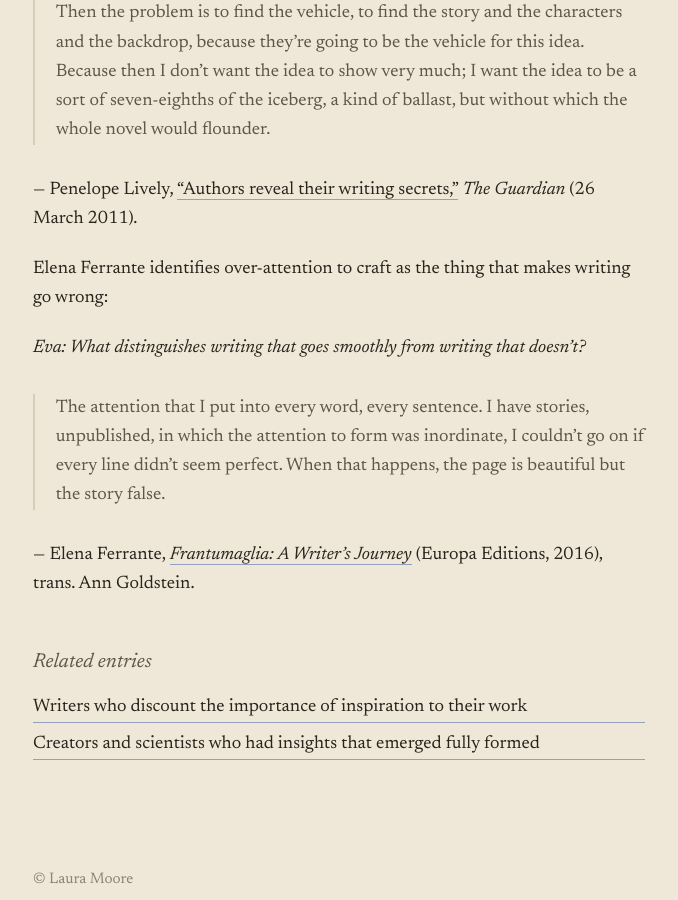
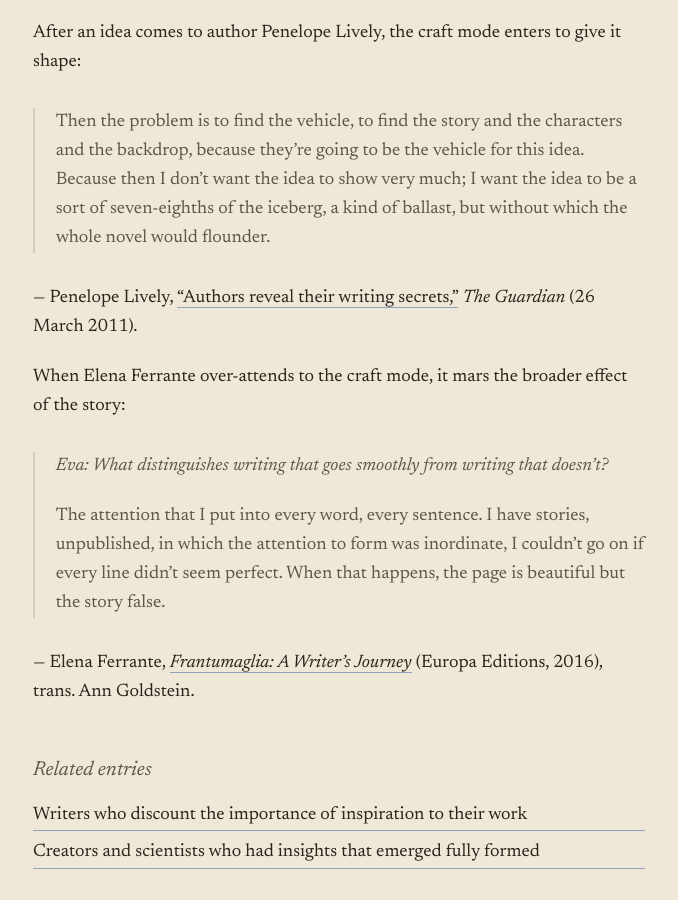
Before and after one commit to lauramoorewrites-del/treasury, a Jekyll site: the page built from _pages/my-theory-of-art-and-craft.md, in a window 1280 px wide and 900 px high, scrolled down 3415 px. Shown: the whole window, without its empty margins (301-979 px from the left). Built offline with Jekyll 4.4.1, drawn with Linux system fonts in a browser that asks for light colours; some of the changed text lies outside the part shown.

Commit message:
Revise Ferrante passage framing and formatting
Co-Authored-By: Claude Sonnet 4.6 <noreply@anthropic.com>

```diff
--- a/_pages/my-theory-of-art-and-craft.md
+++ b/_pages/my-theory-of-art-and-craft.md
@@ -43,8 +43,10 @@ As a young writer, Virginia Woolf learned that the art mode could not be summone
 
 — Virginia Woolf, diary entry, 10 September 1927, collected in *The Diary of Virginia Woolf*, vol. III.
 
-*Eva: In that state of grace the writing emerges without corrections and reworkings?*
+To her, Elena Ferrante's best storytelling ocurrs when she is "as if taking dictation":
 
+> *Eva: In that state of grace the writing emerges without corrections and reworkings?*
+>
 > No, the writing no, but the story yes. And that happens when you have a clamor in your head and you continue to write as if taking dictation, even while you're doing the shopping, even when you eat, even in your sleep. […] Thus everything happens in my head and, in essence, while I'm actually writing. Then a moment arrives when I need to catch my breath. I stop, reread, and work with pleasure on the quality of the prose. But in the previous books that happened, I don't know, after two, three, four pages, at most ten—in *My Brilliant Friend* it happened after fifty or even a hundred pages that were written without rereading.
 
 — Elena Ferrante, [*Frantumaglia: A Writer's Journey*](https://bookshop.org/p/books/frantumaglia-a-writer-s-journey-elena-ferrante/2938d8e0826c3b96?ean=9781609454326) (Europa Editions, 2016), trans. Ann Goldstein.
@@ -61,10 +63,10 @@ After an idea comes to author Penelope Lively, the craft mode enters to give it
 
 — Penelope Lively, ["Authors reveal their writing secrets,"](https://www.theguardian.com/books/2011/mar/26/authors-secrets-writing) *The Guardian* (26 March 2011).
 
-Elena Ferrante identifies over-attention to craft as the thing that makes writing go wrong:
+When Elena Ferrante over-attends to the craft mode, it mars the broader effect of the story:
 
-*Eva: What distinguishes writing that goes smoothly from writing that doesn't?*
-
+> *Eva: What distinguishes writing that goes smoothly from writing that doesn't?*
+>
 > The attention that I put into every word, every sentence. I have stories, unpublished, in which the attention to form was inordinate, I couldn't go on if every line didn't seem perfect. When that happens, the page is beautiful but the story false.
 
 — Elena Ferrante, [*Frantumaglia: A Writer's Journey*](https://bookshop.org/p/books/frantumaglia-a-writer-s-journey-elena-ferrante/2938d8e0826c3b96?ean=9781609454326) (Europa Editions, 2016), trans. Ann Goldstein.
```
